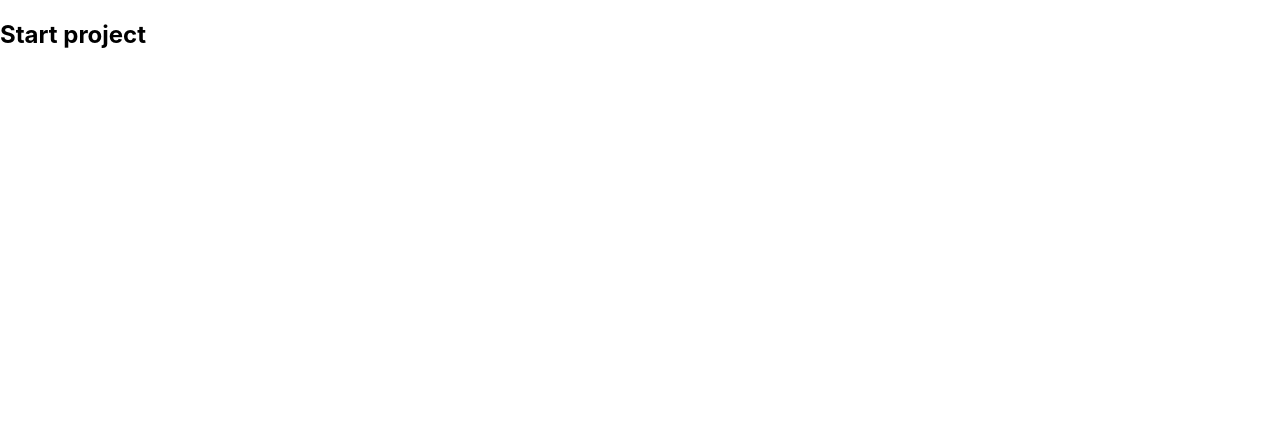
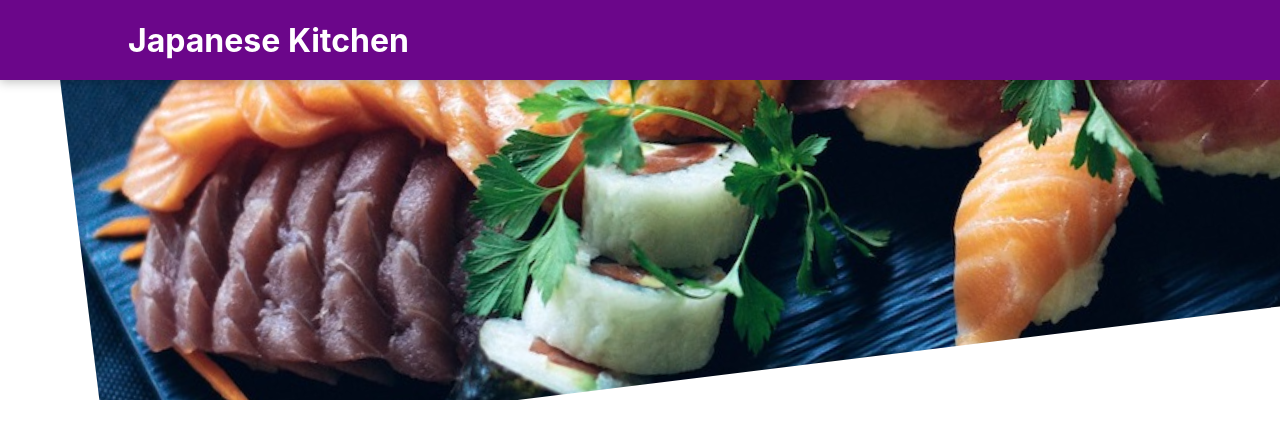
Before and after one commit to IzoFox/food-order-app-by-react-course, a React (Create React App) app: page / in a window 1280 px wide. Shown: the top 438 px of the page. Built offline with nearby package versions, Linux system fonts and the light colour scheme.

Commit message:
Lesson 115: Added a Header component, styles and a sushi image for the header component.

```diff
--- a/src/App.js
+++ b/src/App.js
@@ -1,11 +1,11 @@
-import logo from './logo.svg';
-import './App.css';
+import React from 'react';
+import Header from './components/Layout/Header';
 
 function App() {
   return (
-    <div>
-      <h2>Start project</h2>
-    </div>
+    <React.Fragment>
+      <Header />
+    </React.Fragment>
   );
 }
 
--- /dev/null
+++ b/src/components/Layout/Header.js
@@ -0,0 +1,19 @@
+import React from "react";
+import sushiImage from '../../assets/sushi.jpg';
+import styles from './Header.module.css';
+
+const Header = (props) => {
+    return(
+        <React.Fragment>
+            <header className={styles.header}>
+                <h1>Japanese Kitchen</h1>
+                <button>Cart</button>
+            </header>
+            <div className={styles['main-image']}>
+                <img src={sushiImage} alt="Japanese kitchen dishes" />
+            </div>
+        </React.Fragment>
+    )
+}
+
+export default Header;
--- /dev/null
+++ b/src/components/Layout/Header.module.css
@@ -0,0 +1,29 @@
+.header {
+  position: fixed;
+  top: 0;
+  left: 0;
+  width: 100%;
+  height: 5rem;
+  background-color: #6b068a;
+  color: white;
+  display: flex;
+  justify-content: space-between;
+  align-items: center;
+  padding: 0 10%;
+  box-shadow: 0 2px 10px rgba(0, 0, 0, 0.25);
+  z-index: 10;
+}
+
+.main-image {
+  width: 100%;
+  height: 25rem;
+  z-index: 0;
+  overflow: hidden;
+}
+
+.main-image img {
+  width: 120%;
+  height: 100%;
+  object-fit: cover;
+  transform: rotateZ(-7deg) translateY(-2rem) translateX(5rem);
+}
```
Also changed, not shown: src/assets/sushi.jpg (added).
